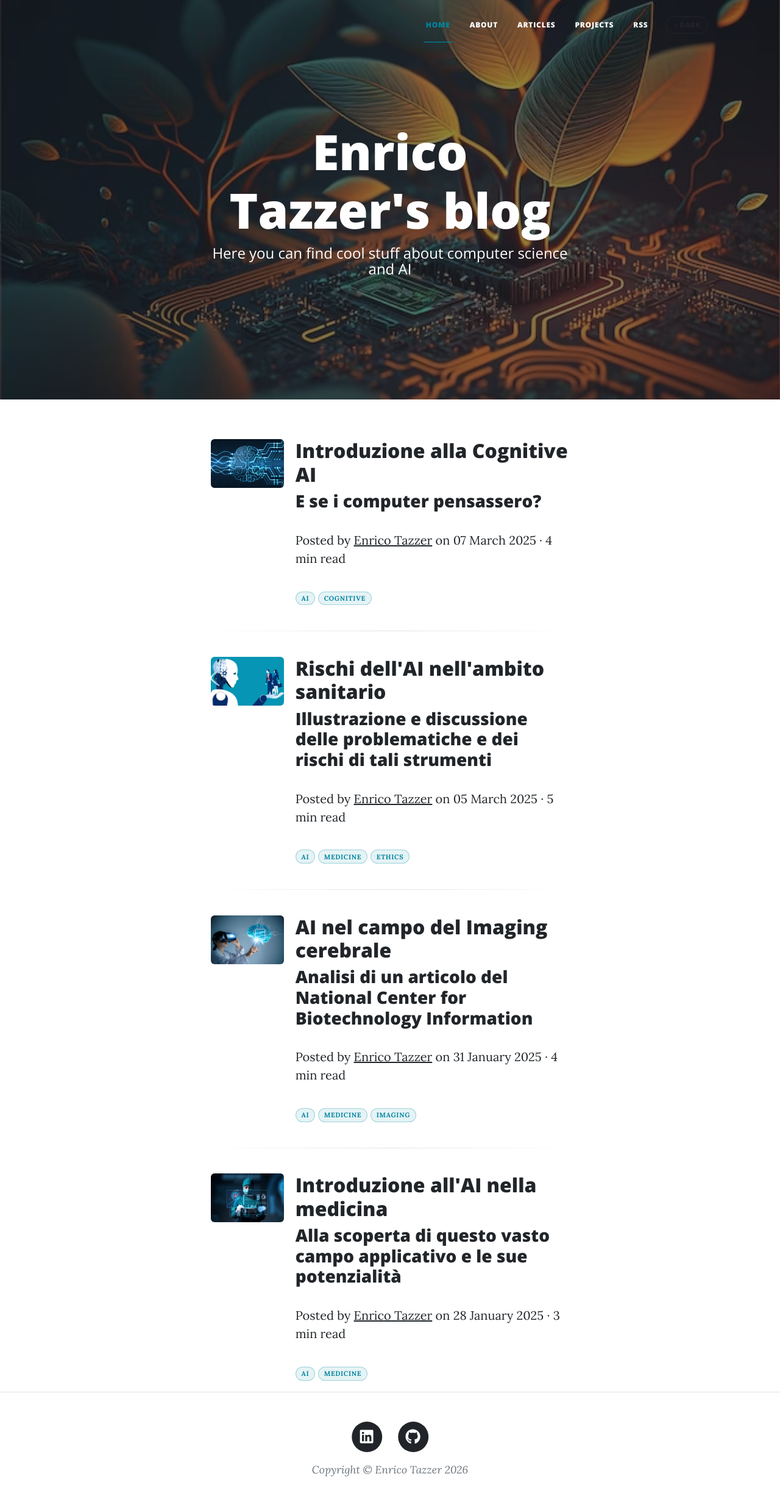
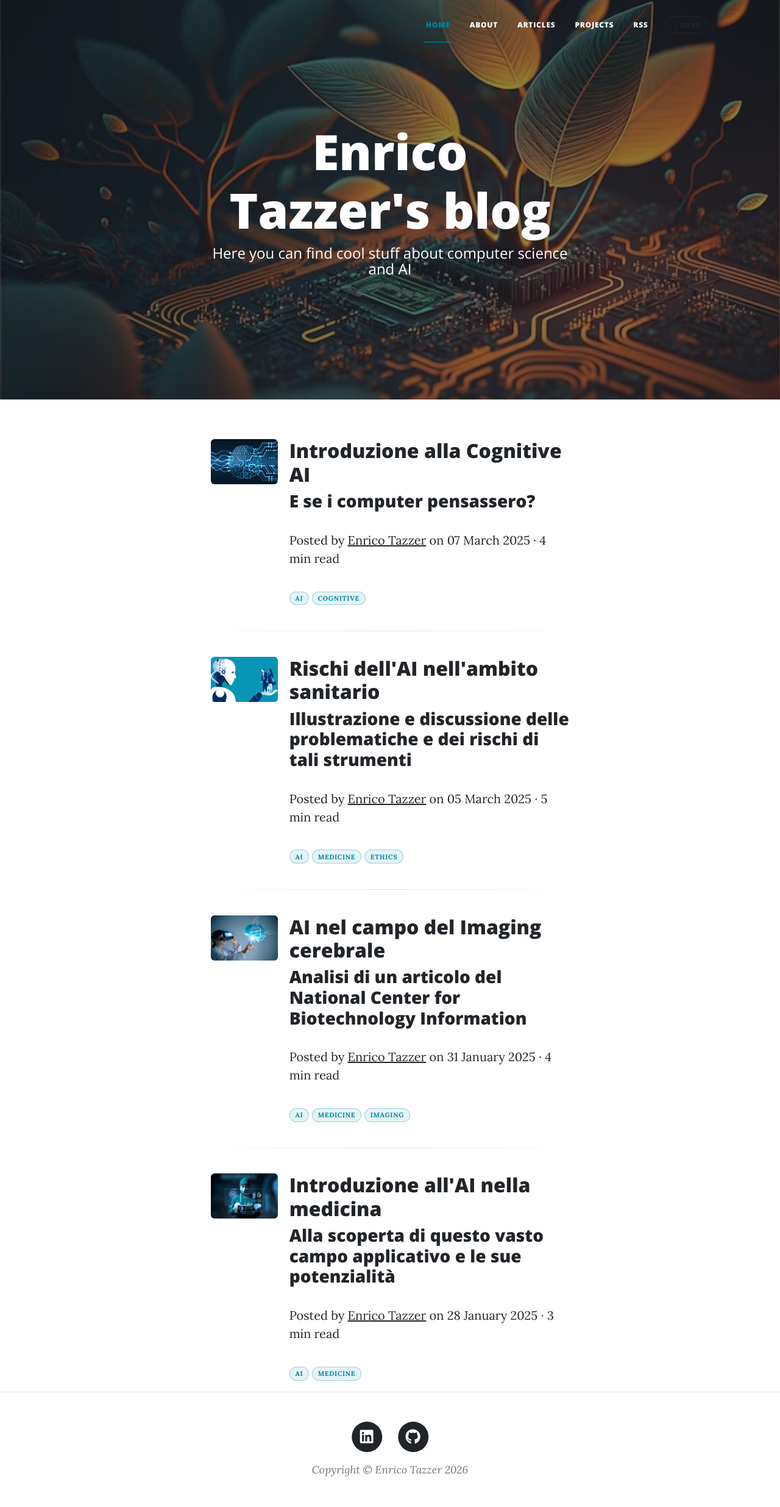
Before and after one commit to enricotazzer/enricotazzer.github.io, a Jekyll site: the page built from index.html, in a window 1280 px wide. Shown: the whole page at 61% size. Built offline with Jekyll 4.4.1, drawn with Linux system fonts in a browser that asks for light colours; nearby versions of some CDN libraries.

Commit message:
fix: nav links use clean URLs, tighten thumbnail size

```diff
--- a/_layouts/default.html
+++ b/_layouts/default.html
@@ -40,9 +40,9 @@
             <div class="collapse navbar-collapse" id="navbarResponsive">
                 <ul class="navbar-nav ms-auto py-4 py-lg-0">
                     <li class="nav-item"><a class="nav-link px-lg-3 py-3 py-lg-4{% if page.url == '/' %} active{% endif %}" href="{{ '/' | relative_url }}">Home</a></li>
-                    <li class="nav-item"><a class="nav-link px-lg-3 py-3 py-lg-4{% if page.url contains 'about' %} active{% endif %}" href="{{ '/about.html' | relative_url }}">About</a></li>
-                    <li class="nav-item"><a class="nav-link px-lg-3 py-3 py-lg-4{% if page.url contains 'posts' %} active{% endif %}" href="{{ '/posts.html' | relative_url }}">Articles</a></li>
-                    <li class="nav-item"><a class="nav-link px-lg-3 py-3 py-lg-4{% if page.url contains 'projects' %} active{% endif %}" href="{{ '/projects.html' | relative_url }}">Projects</a></li>
+                    <li class="nav-item"><a class="nav-link px-lg-3 py-3 py-lg-4{% if page.url contains 'about' %} active{% endif %}" href="{{ '/about/' | relative_url }}">About</a></li>
+                    <li class="nav-item"><a class="nav-link px-lg-3 py-3 py-lg-4{% if page.url contains 'posts' %} active{% endif %}" href="{{ '/posts/' | relative_url }}">Articles</a></li>
+                    <li class="nav-item"><a class="nav-link px-lg-3 py-3 py-lg-4{% if page.url contains 'projects' %} active{% endif %}" href="{{ '/projects/' | relative_url }}">Projects</a></li>
                     <li class="nav-item"><a class="nav-link px-lg-3 py-3 py-lg-4" href="{{ '/feed.xml' | relative_url }}" target="_blank">RSS</a></li>
                 </ul>
                 <button id="dark-mode-toggle" aria-label="Toggle dark mode">◑ Dark</button>
--- a/_layouts/post.html
+++ b/_layouts/post.html
@@ -13,7 +13,7 @@
                     {% assign read_time = words | divided_by: 200 | plus: 1 %}
                     <span class="meta">
                         Posted by
-                        <a href="{{ '/about.html' | relative_url }}">{{ site.author }}</a>
+                        <a href="{{ '/about/' | relative_url }}">{{ site.author }}</a>
                         on {{ page.date | date: "%d %B %Y" }}
                         &middot; {{ read_time }} min read
                     </span>
--- a/css/modern.css
+++ b/css/modern.css
@@ -318,7 +318,7 @@
 
 /* ── Post card: flex layout with thumbnail ─────────────────── */
 .post-preview {
-  display: flex;
+  display: flex !important;
   align-items: flex-start;
   gap: 1.2rem;
 }
@@ -329,17 +329,19 @@
 }
 
 .post-thumb {
-  flex-shrink: 0;
-  display: block;
-  width: 120px;
-  height: 80px;
+  flex: 0 0 110px;     /* fixed 110px, never grow or shrink */
+  width: 110px;
+  max-width: 110px;
+  height: 74px;
   border-radius: 6px;
   overflow: hidden;
+  display: block;
 }
 
 .post-thumb img {
-  width: 100%;
-  height: 100%;
+  width: 110px !important;
+  max-width: 110px !important;
+  height: 74px !important;
   object-fit: cover;
   display: block;
   transition: transform 0.35s ease;
@@ -355,11 +357,18 @@
 
 @media (max-width: 576px) {
   .post-preview {
-    flex-direction: column;
+    flex-direction: column !important;
   }
   .post-thumb {
-    width: 100%;
+    flex: none;
+    width: 100% !important;
+    max-width: 100% !important;
     height: 160px;
+  }
+  .post-thumb img {
+    width: 100% !important;
+    max-width: 100% !important;
+    height: 160px !important;
   }
 }
 
--- a/index.html
+++ b/index.html
@@ -34,13 +34,13 @@
                             {% if post.subtitle %}<h3 class="post-subtitle">{{ post.subtitle }}</h3>{% endif %}
                         </a>
                         <p class="post-meta">
-                            Posted by <a href="/about.html">{{ site.author }}</a>
+                            Posted by <a href="/about/">{{ site.author }}</a>
                             on {{ post.date | date: "%d %B %Y" }}
                             &middot; {{ read_time }} min read
                         </p>
                         {% if post.tags %}
                         <div class="post-tags">
-                            {% for tag in post.tags %}<a href="/posts.html#{{ tag | downcase }}" class="tag-pill">{{ tag }}</a>{% endfor %}
+                            {% for tag in post.tags %}<a href="/posts/#{{ tag | downcase }}" class="tag-pill">{{ tag }}</a>{% endfor %}
                         </div>
                         {% endif %}
                     </div>
--- a/posts.html
+++ b/posts.html
@@ -57,7 +57,7 @@
                             {% if post.subtitle %}<h3 class="post-subtitle">{{ post.subtitle }}</h3>{% endif %}
                         </a>
                         <p class="post-meta">
-                            Posted by <a href="/about.html">{{ site.author }}</a>
+                            Posted by <a href="/about/">{{ site.author }}</a>
                             on {{ post.date | date: "%d %B %Y" }}
                             &middot; {{ read_time }} min read
                         </p>
```
